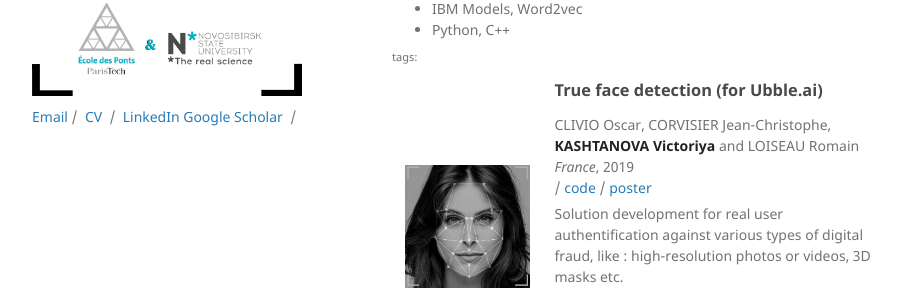
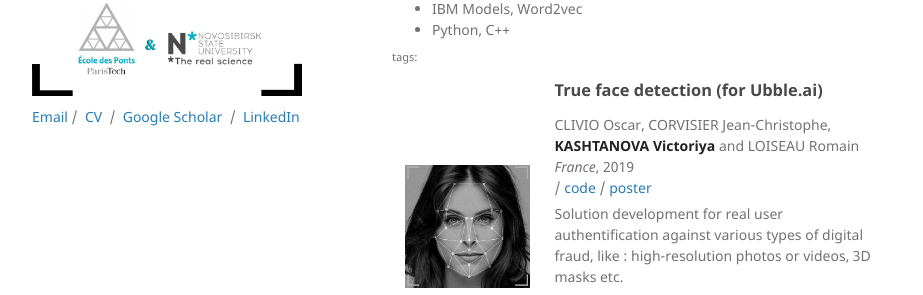
Before and after one commit to KVict/KVict.github.io, a Jekyll site: the page built from _posts/2017-09-22-post.md, in a window 1280 px wide. Shown: the part 210-505 px from the top of the page, without its empty margins (178-1101 px from the left). Built offline with Jekyll 4.4.1, drawn with Linux system fonts in a browser that asks for light colours; the repository's description, which GitHub fills in, is left out.

Commit message:
Update default.html

```diff
--- a/_layouts/default.html
+++ b/_layouts/default.html
@@ -37,11 +37,11 @@
         {% if site.researchgate %}
           <a href="{{site.researchgate | relative_url}}">ResearchGate</a> &nbsp;/&nbsp;
         {% endif %}
+        {% if site.googlescholar %}
+          <a href="{{site.googlescholar | relative_url}}">Google Scholar</a> &nbsp;/&nbsp;
+        {% endif %}
         {% if site.linkedin %}
           <a href="{{site.linkedin | relative_url}}">LinkedIn</a>
-        {% endif %}
-        {% if site.googlescholar %}
-          <a href="{{site.googlescholar | relative_url}}">Google Scholar</a> &nbsp;/&nbsp;
         {% endif %}
         </p>
 
```
